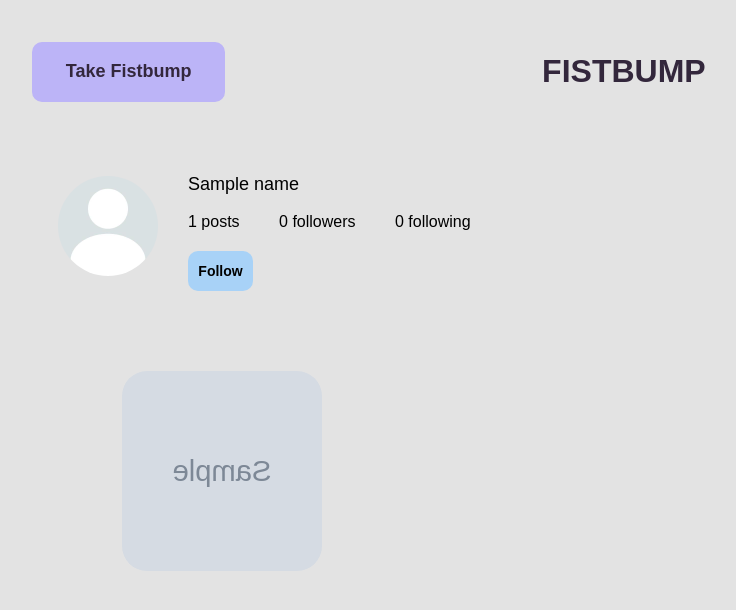
After one commit to AndersonCodingClub/fistbump, a Flask app: template templates/user.html in a window 1280 px wide. The commit adds this page. Shown: the top 610 px of the page, without its empty margins (70-806 px from the left). Run offline with Flask 3, Linux system fonts and the light colour scheme; the template is opened without the code that fills it: most values are stand-ins (such as "Sample title", 1, 10 or a date in 2020); grey boxes marked "Sample" are stand-in pictures; some libraries are stand-ins or nearby versions; some web fonts are replaced.

Commit message:
Added user profile page
Co-authored-by: AKAvery <AKAvery@users.noreply.github.com>
Co-authored-by: GregShatsman <GregShatsman@users.noreply.github.com>

```diff
--- a/app.py
+++ b/app.py
@@ -44,6 +44,11 @@ def camera():
 
     session['current_streak'] = Streak(session['user_id']).get_streak(session['current_streak'], increment=False)
     return render_template('camera.html', streak=session['current_streak'], match_id=matched_user_id, match_name=matched_user_name)
+
+@app.route('/leaderboard')
+
+def leaderboard():
+    return render_template('leaderboard.html')
 
 @app.route('/capture', methods=['POST'])
 def capture():
@@ -129,9 +134,28 @@ def profile():
 
 @app.route('/user/<user_id>')
 def user_page(user_id):
+    if not session.get('current_streak') or not session.get('user_id'):
+        session['current_streak'] = 0
+    else:
+        session['current_streak'] = Streak(session['user_id']).get_streak(session['current_streak'], increment=False)
+
     user_row = Database().get_user_row(user_id)
     _, name, username, _, major, year = user_row
-    return str((name, username, major, year))
+
+    d = Database()
+    rows = list(reversed(d.get_images(user_id)))
+    image_dicts = []
+    for row in rows:
+        _, creator_user_id, match_user_id, img_path, img_date_published = row
+        img_creator_name = Database().get_user_row(creator_user_id)[1]
+        img_match_name = Database().get_user_row(match_user_id)[1]
+        formatted_date_published = str(img_date_published)
+
+        image_dicts.append({'creator_user_id':creator_user_id, 'creator_name':img_creator_name, 'match_user_id':match_user_id,
+                            'match_name':img_match_name, 'img_path':'/'+img_path, 'formatted_date_published':formatted_date_published})
+
+    return render_template('user.html', name=name, username=username, major=major, year=year, paths=image_dicts,
+                           streak=session['current_streak'])
 
 if __name__ == '__main__':
     app.run(port=3000, debug=True)
--- /dev/null
+++ b/static/user.css
@@ -0,0 +1,242 @@
+body {
+    margin: 0;
+    padding: 0;
+    overflow-x: hidden;
+    background-color: rgb(227, 227, 227);
+    font-family: "interstate", sans-serif;
+}
+
+#nav-bar {
+    display: flex;
+    flex-direction: row;
+    margin-left: 8%;
+    margin-top: 2.5%;
+    align-items: center;
+}
+
+.fistbump-button {
+    color: rgb(51, 39, 60);
+    background-color: rgb(188, 180, 247);
+    width: 192.5px;
+    height: 60px;
+    text-align: center;
+    border-radius: 10px;
+    border: none;
+    font-size: 18px;
+    font-weight: 900;
+    margin-right: 6vw;
+}
+
+#logo-container {
+    margin-left: 10%;
+}
+
+#title {
+    display: flex;
+    font-family: "interstate", sans-serif;
+    font-weight: 700;
+    font-style: normal;
+    size: 30px;
+    color: rgb(51, 39, 60);
+    margin-left: 75%
+}
+
+.opacity-hover:hover {
+    transition: all .5s ease-in-out;
+    opacity: 0.75;
+    cursor: pointer;
+}
+
+#content-container {
+    display: flex;
+    flex-direction: column;
+    align-items: center;
+}
+
+#profile-section {
+    margin-top: 5%;
+    width: 80%;
+}
+
+#profile-info-container {
+    display: flex;
+    flex-direction: row;
+    column-gap: 30px;
+}
+
+#profile-picture-mask {
+    width: 100px;
+    height: 100px;
+    border-radius: 50%;
+    overflow: hidden;
+    display: flex;
+    justify-content: center;
+    align-items: center;
+}
+
+.profile-picture {
+    width: 100%;
+    height: 100%;
+    object-fit: cover;
+    object-position: center;
+}
+
+#stats-wrapper {
+    display: flex;
+    flex-direction: column;
+}
+
+.name-text {
+    margin-top: -2px;
+    font-size: 18px;
+    font-weight: 500;
+}
+
+#stats {
+    padding: 0;
+    margin: 0;
+    list-style: none;
+}
+
+#stats > li {
+    display: inline-block;
+    zoom:1;
+    *display: inline;
+    margin-right: 35px;
+    font-weight: 400;
+}
+
+.clickable-item:hover {
+    cursor: pointer;
+}
+
+.important-number {
+    font-weight: 500;
+}
+
+#actions-container {
+    margin-left: 0;
+    padding-left: 0;
+}
+
+#follow-button {
+    margin-top: 20px;
+    background-color: rgb(168, 210, 247);
+    width: 65px;
+    height: 40px;
+    font-size: 14px;
+    text-align: center;
+    border-radius: 10px;
+    border: none;
+    font-weight: 600;
+    margin-right: 20px;
+    transition: all .5s ease-in-out;
+}
+
+#follow-button:hover {
+    opacity: 0.75;
+    cursor: pointer;
+}
+
+#tile-container {
+    display: grid;
+    grid-template-columns: repeat(auto-fill, 200px);
+    grid-auto-rows: 200px;
+    grid-gap: 50px;
+    width: 70%;
+    margin-top: 5vh;
+    padding: 5vh 0;
+    height: auto;
+}
+
+.gallery-image {
+    width: 100%;
+    height: 100%;
+    transform: scaleX(-1);
+    object-fit: cover;
+    object-position: center;
+    border-radius: 25px;
+    transition: all .5s ease-in-out;
+}
+
+.gallery-image:hover {
+    cursor: pointer;
+    margin-left: -2.5%;
+    margin-top: -2.5%;
+    width: 105%;
+    height: 105%;
+}
+
+#streak-container {
+    display: flex;
+    flex-direction: row;
+    font-size: 18px;
+    justify-content: center;
+    align-items: center;
+    position: relative;
+}
+
+.streak-fire {
+    width: 50px;
+}
+
+.streak-number {
+    color: rgb(51, 39, 60);
+    font-weight: 600;
+    font-size: 20px;
+}
+
+.expanded-image-container {
+    display: none;
+    position: fixed;
+    top: 0;
+    left: 0;
+    width: 100%;
+    height: 100%;
+    align-items: center;
+    justify-content: center;
+    background-color: rgba(0, 0, 0, 0.75);
+    z-index: 10;
+    overflow: auto;
+    flex-direction: column;
+}
+
+.image-wrapper {
+    display: flex;
+    justify-content: center;
+    align-items: center;
+}
+
+.expanded-image {
+    max-width: 100%;
+    max-height: 100%;
+    object-fit: contain;
+}
+
+.creator-name, .date-published {
+    color: white;
+    text-align: center;
+    margin-top: 20px;
+}
+
+.creator-name {
+    font-size: 35px;
+    margin-bottom: 0px;
+}
+
+.date-published {
+    font-size: 16px;
+}
+
+.underline-hover {
+    all: unset;
+}
+
+.underline-hover:hover {
+    cursor: pointer;
+    text-decoration: underline;
+}
+
+.unset-a {
+    all: unset;
+}
--- a/templates/index.html
+++ b/templates/index.html
@@ -18,7 +18,7 @@
             <div onclick="window.location.href = '/profile'" id="profile-icon-container">
                 <i class="fa-solid fa-user fa-xl"></i>
             </div>
-            <div id="streak-container">
+            <div onclick="window.location.href = '/leaderboard'" id="streak-container">
                 <img src="{{ url_for('static', filename='media/fire.png') }}" class="streak-fire">
                 <p class="streak-number">{{ streak }}</p>
             </div>
--- /dev/null
+++ b/templates/user.html
@@ -0,0 +1,51 @@
+<!DOCTYPE html>
+<html>
+    <head>
+        <meta charset="utf-8">
+        <meta http-equiv="X-UA-Compatible" content="IE=edge">
+        <title>Fistbump</title>
+        <meta name="viewport" content="width=device-width, initial-scale=1">
+        <link rel="stylesheet" href="{{ url_for('static', filename='user.css') }}">
+        <link rel="stylesheet" href="https://use.typekit.net/clh7vah.css">
+        <script src="https://kit.fontawesome.com/b612a3a6e6.js" crossorigin="anonymous"></script>
+    </head>
+    <body>
+        <div id="nav-bar">
+            <button onclick="window.location.href = '/camera'" class="fistbump-button opacity-hover">Take Fistbump</button>
+            <div id="logo-container">
+                <a href="/" class="unset-a">
+                    <h1 id="title" class="opacity-hover">FISTBUMP</h1>
+                </a>
+            </div>
+        </div>
+        <div id="content-container">
+            <div id="profile-section">
+                <div id="profile-info-container">
+                    <div id="profile-picture-mask">
+                        <img src="{{ url_for('static', filename='media/blank_pfp.jpeg') }}" class="profile-picture">
+                    </div>
+                    <div id="stats-wrapper">
+                        <p class="name-text">{{ name }}</p>
+                        <ul id="stats">
+                            <li><span class="important-number">{{ paths|length }}</span> posts</li>
+                            <li class="clickable-item"><span class="important-number">0</span> followers</li>
+                            <li class="clickable-item"><span class="important-number">0</span> following</li>
+                        </ul>
+                        <div id="actions-wrapper">
+                            <button id="follow-button">Follow</button>
+                        </div>
+                    </div>
+                </div>
+            </div>
+            <div id="tile-container">
+                {% for path_dict in paths %}
+                    <img src="{{ path_dict.img_path }}" data-creator="{{ path_dict.creator_name }}"
+                    data-match="{{ path_dict.match_name }}" data-creator-id="{{ path_dict.creator_user_id }}"
+                    data-match-id="{{ path_dict.match_user_id }}" data-date-created="{{ path_dict.formatted_date_published }}"
+                    class="gallery-image">
+                {% endfor %}
+            </div>
+        </div>
+        <script src="{{ url_for('static', filename='view_post.js') }}"></script>
+    </body>
+</html>
```
Also changed, not shown: static/profile.css (+28 -4 lines), templates/leaderboard.html (added, +12 -0 lines), templates/profile.html (+12 -2 lines), static/media/blank_pfp.jpeg (added).
